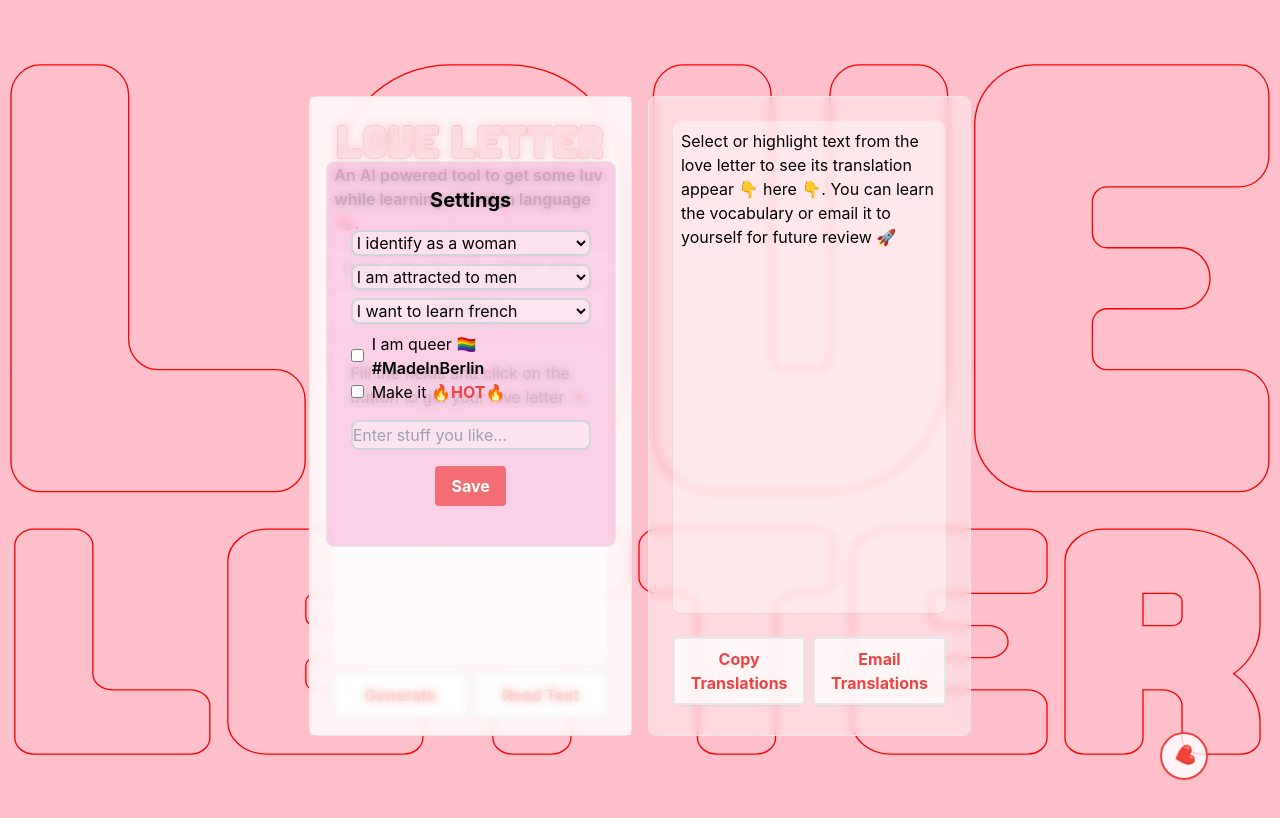
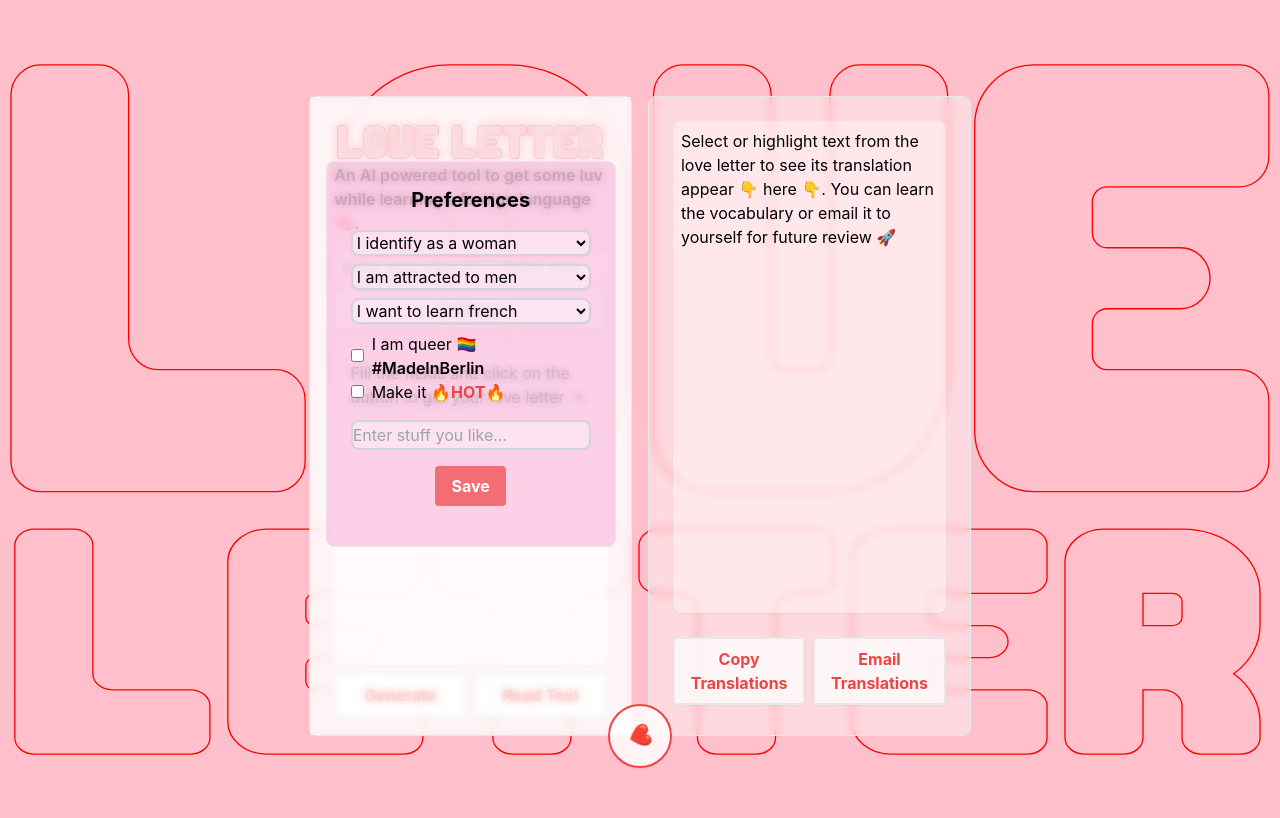
Before and after one commit to lmangall/langgenie, a Next.js app: page /loveletter in a window 1280 px wide. Both pictures are taken after a click on the button "Settings". Shown: the top 818 px of the page. Built offline with nearby package versions, Linux system fonts and the light colour scheme.

Commit message:
solved modals

```diff
--- a/components/AboutModal.jsx
+++ b/components/AboutModal.jsx
@@ -2,6 +2,7 @@ import React from 'react';
 import Modal from 'react-modal';
 import { MailSubscribe } from './MailchimpSubscribe'; // Make sure the path is correct
 import Image from 'next/image'; // Import the Image component from next/image
+
 
 const customStyles = {
   content: {
--- a/components/SettingsModal.jsx
+++ b/components/SettingsModal.jsx
@@ -64,7 +64,7 @@ function SettingsModal({
   return (
     <div className="fixed inset-0 bg-white bg-opacity-50 backdrop-blur-sm flex justify-center items-center z-50">
       <div ref={modalRef} className="p-6 bg-pink-300 bg-opacity-50 fixed top-[10%] left-1/2 transform -translate-x-1/2 rounded-lg border border-1 overflow-hidden">
-        <h2 className="text-xl text-center font-bold mb-4">Settings</h2>
+        <h2 className="text-xl text-center font-bold mb-4">Preferences</h2>
         {/* Gender Select */}
         <div className="">
           <SelectField
--- a/pages/loveletter/index.tsx
+++ b/pages/loveletter/index.tsx
@@ -5,10 +5,10 @@ import Image from "next/image";
 import InputField from "../../components/InputField";
 import useFetchLoveStory from "../../hooks/useFetchLoveStory";
 import useTranslateText from "../../hooks/useTranslateText";
-import SettingsModal from "../../components/SettingsModal";
 import stripHtml from "../../utils/stripHtml";
 import LoveLetterBackground from "../../components/LoveLetterBackground"; // Import your SVG component
 import "../../app/globals.css"; // IS IT NECESSARY TO IMPORT HERE => layout.tsx
+import SettingsModal from "../../components/SettingsModal";
 import AboutModal from "../../components/AboutModal";
 
 export default function Home() {
@@ -26,7 +26,12 @@ export default function Home() {
   const [isLoadingRead, setIsLoadingRead] = useState(false);
   const [isPlaying, setIsPlaying] = useState(false);
   const [isAboutModalOpen, setIsAboutModalOpen] = useState(false);
-  const handleOpenAboutModal = () => setIsAboutModalOpen(true);
+
+  const handleOpenAboutModal = (event: React.MouseEvent) => {
+    event.stopPropagation(); // Prevent the event from bubbling if necessary
+    setIsAboutModalOpen(true); // Attempt to open the About modal
+    console.log("About modal state after opening:", isAboutModalOpen);
+  };
 
   const handleOpenModal = (event: React.MouseEvent) => {
     event.stopPropagation(); // Prevent click from propagating
@@ -37,9 +42,9 @@ export default function Home() {
     setIsModalOpen(false);
   };
 
-  // const handleAboutModal = () => {
-  //   // Implement actions for the "About" button (e.g., navigate to a new page)
-  // };
+  const handleCloseAboutModal = () => {
+    setIsAboutModalOpen(false);
+  }
 
   const { translateText, translations, translationError } = useTranslateText();
 
@@ -138,6 +143,11 @@ export default function Home() {
 
   return (
     <div className="relative">
+
+<AboutModal
+  isOpen={isAboutModalOpen}
+  onClose={() => setIsAboutModalOpen(false)}
+/>
       <LoveLetterBackground />
       <div className="grid  grid-cols-2 w-2/3 gap-4 content-center  m-auto p-24 justify-center ">
         <div className="p-6 backdrop-blur-sm bg-white bg-opacity-40 rounded-lg border border-1 rgba(255, 255, 255, 0.1) h-[80vh]">
@@ -296,27 +306,19 @@ export default function Home() {
             </div>
           </div>
         </div>
-        <div
-          className="logo-container"
-          style={{
-            position: "fixed",
-            bottom: "20px",
-            right: "20px",
-            zIndex: 1000,
-            width: "100px",
-          }}
-        >
-<button
-  onClick={handleOpenModal}
-  className="flex flex-col items-center justify-center w-16 h-16 mt-2 bg-white/80 text-red-500 font-bold rounded-full shadow-sm transition duration-150 border-2 border-red-500 hover:border-white sm:w-12 sm:h-12 sm:text-base"
->
-  <span className="spin-emoji block text-xl sm:text-lg">❤️</span>
-  {/* About❓ */}
-</button>
+
 
         </div>
+        <div className="flex justify-center items-end fixed bottom-0 left-0 right-0 p-4">
+  <button
+    onClick={handleOpenAboutModal} // Make sure this function is defined to handle opening the About modal
+
+    className="w-16 h-16 bg-white/80 text-red-500 font-bold rounded-full shadow-sm transition duration-150 border-2 border-red-500 hover:border-white mb-4"
+  >
+    <span className="spin-emoji block text-xl">❤️</span>
+  </button>
+</div>
+
       </div>
-      {error && <p className="text-red-500">{error}</p>}
-    </div>
   );
 }
```
